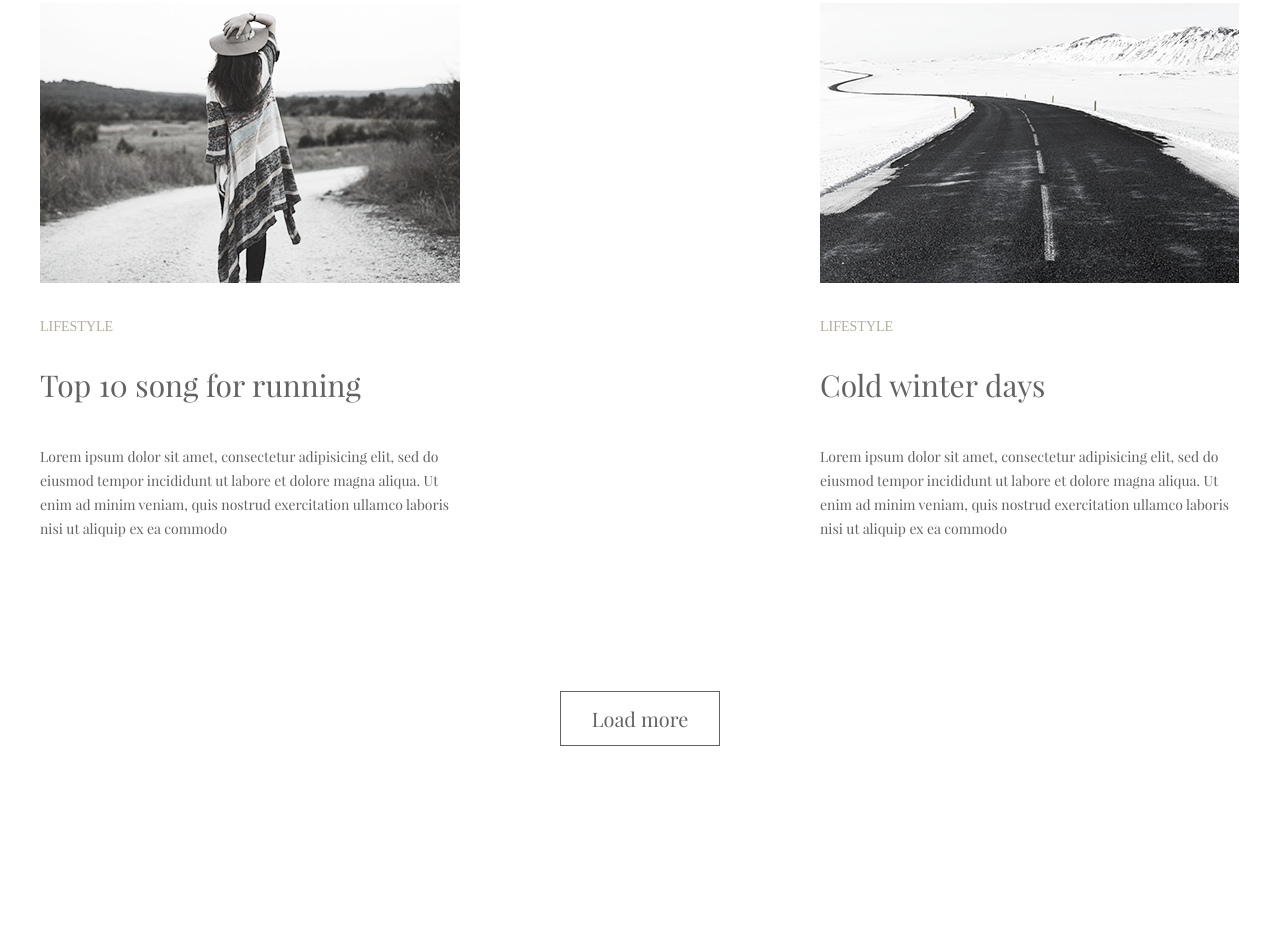
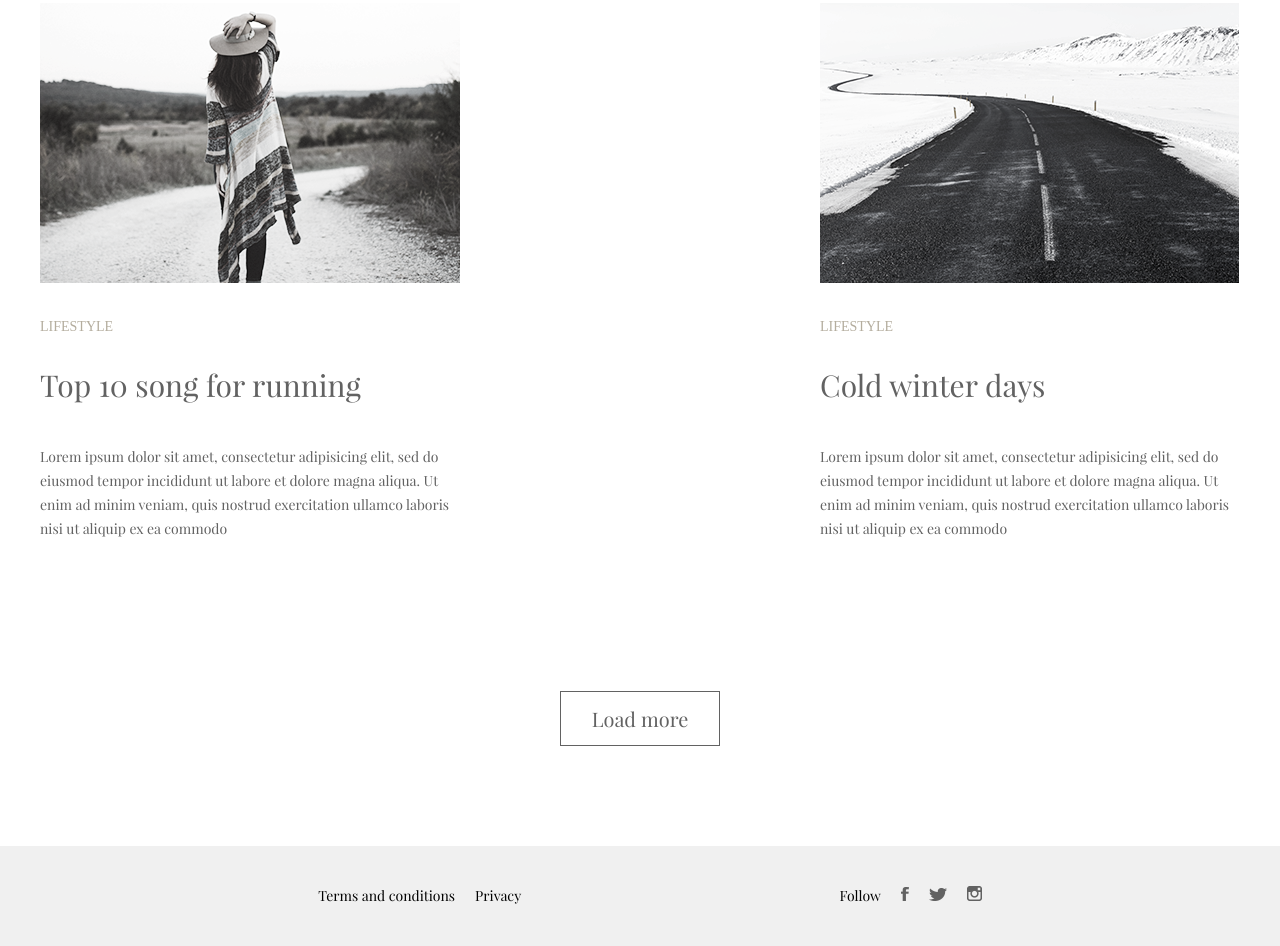
Before and after one commit to yupaziura/test-minimo, a website: page src/index.html in a window 1280 px wide. Shown: the part 2875-3821 px from the top of the page. Before the commit the page ends 3721 px from the top, so only its background shows below. Drawn offline with nearby package versions, Linux system fonts and the light colour scheme; files that its build step writes are made by us from their sources; a web font is replaced by a local one.

Commit message:
Add footer

```diff
--- a/src/index.html
+++ b/src/index.html
@@ -162,5 +162,26 @@
         </div>
     </section>
 
+    <footer>
+        <div class="footer__wrapper">
+            <div class="footer__item">
+                <div class="footer__links"><a href="">Terms and conditions</a></div>
+                <div class="footer__links"><a href="">Privacy</a></div>
+            </div>
+            <div class="footer__item">
+                <div class="footer__links"><a href="">Follow</a></div>
+                <div class="footer__links"><a href="">
+                    <img src="./img/social-media/facebook.png" alt="">
+                </a></div>
+                <div class="footer__links"><a href="">
+                    <img src="./img/social-media/twitter.png" alt="">
+                </a></div>
+                <div class="footer__links"><a href="">
+                    <img src="./img/social-media/instagram.png" alt="">
+                </a></div>
+            </div>
+        </div>
+    </footer>
+
 </body>
 </html>
--- /dev/null
+++ b/src/sass/blocks/footer.scss
@@ -0,0 +1,27 @@
+.footer__wrapper {
+    height: 100px;
+    width: 100%;
+    background-color: #f0f0f0;
+
+    display: flex;
+    justify-content: space-evenly;
+    align-items:center;
+
+
+    .footer__item{
+        display: flex;
+        justify-content: space-between;
+        align-items:center;
+    }
+
+    .footer__links{
+        margin-left: 20px;
+        a{
+            text-decoration: none;
+            font-size: 14px;
+            font-family: "PlayfairDisplay";
+            color: rgb(0, 0, 0);
+        }
+    }
+
+}
--- a/src/sass/blocks/posts.scss
+++ b/src/sass/blocks/posts.scss
@@ -24,4 +24,5 @@
     color: rgb(98, 98, 98);
     border: 1px solid rgb(98, 98, 98);
     background-color: rgba(255, 255, 255, 0);
+    cursor: pointer;
 }
--- a/src/sass/style.scss
+++ b/src/sass/style.scss
@@ -2,6 +2,7 @@
 @import 'blocks/main-post.scss';
 @import 'blocks/posts.scss';
 @import 'blocks/news.scss';
+@import 'blocks/footer.scss';
 
 @font-face {
     font-family: 'PlayfairDisplay';
```
Also changed, not shown: src/css/style.css, 1 other file.
